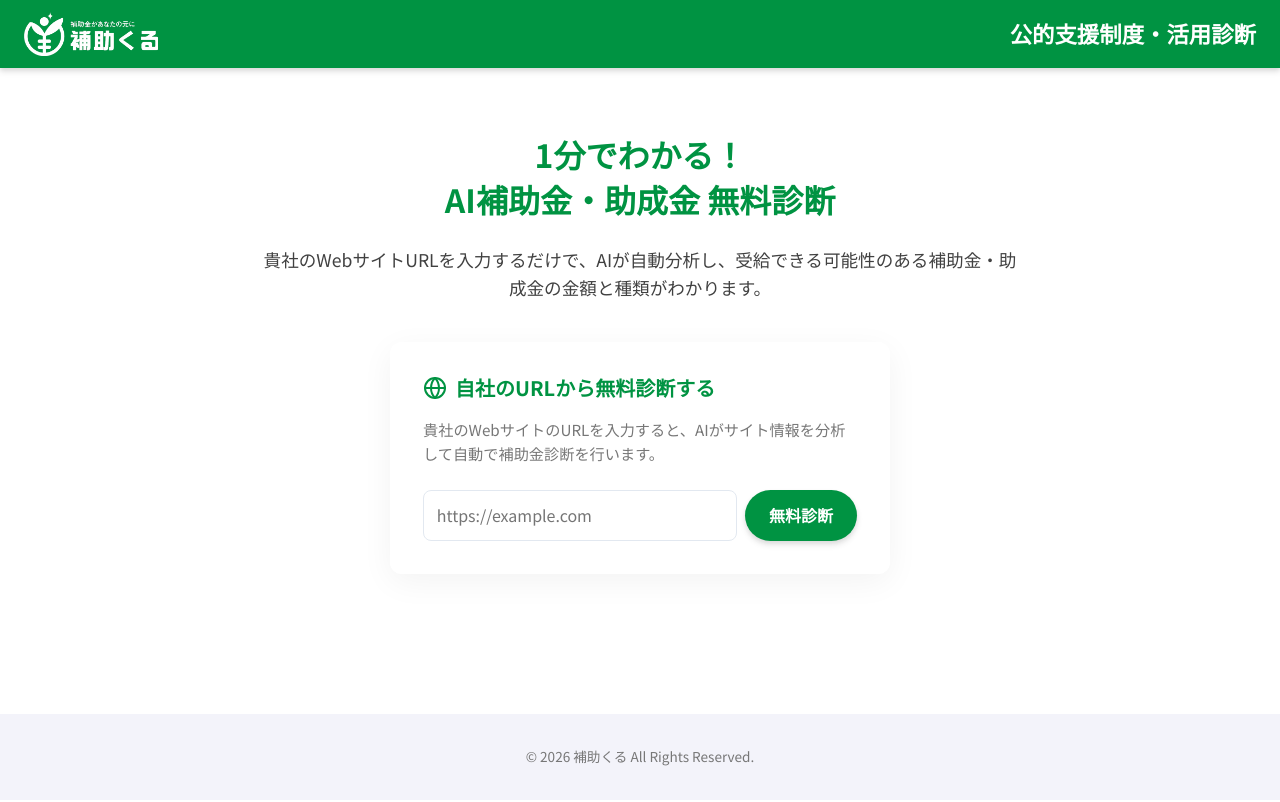
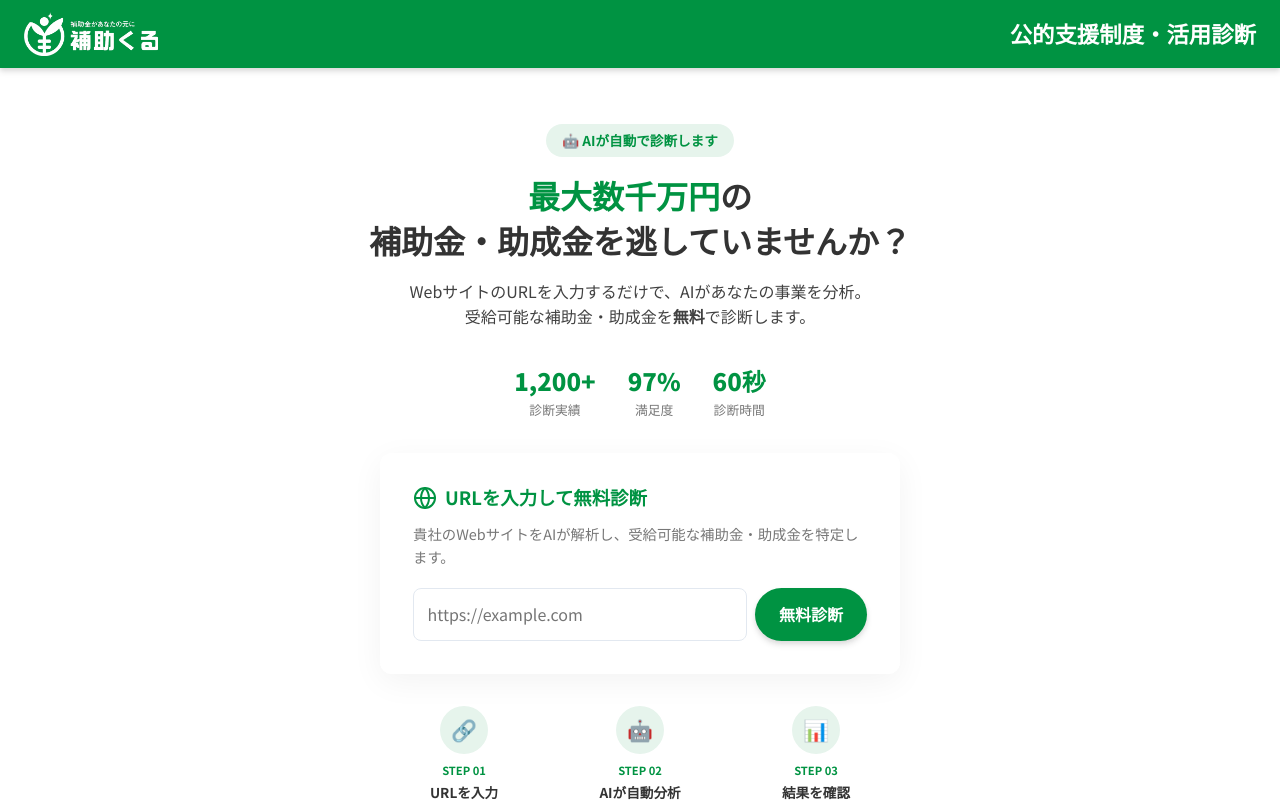
Before and after one commit to Neukomjp/hojokin-shindan, a React (Vite) app: page / in a window 1280 px wide. Shown: the top 802 px of the page. Built offline with nearby package versions, Linux system fonts and the light colour scheme; no server answers.

Commit message:
design-ui-brushup

```diff
--- a/src/App.tsx
+++ b/src/App.tsx
@@ -102,20 +102,41 @@ function App() {
 
       <main className="app-main" style={{ flex: 1, padding: '2rem 1rem' }}>
         {step === 'intro' && (
-          <div className="container text-center animate-fade-in" style={{ marginTop: '2rem' }}>
-            <h2 className="intro-title" style={{ fontSize: '2rem', marginBottom: '1.5rem', color: 'var(--color-primary)', lineHeight: 1.4 }}>
-              1分でわかる！<br/>AI補助金・助成金 無料診断
-            </h2>
-            <p className="intro-desc" style={{ marginBottom: '2.5rem', fontSize: '1.1rem', color: 'var(--color-text-body)' }}>
-              貴社のWebサイトURLを入力するだけで、AIが自動分析し、受給できる可能性のある補助金・助成金の金額と種類がわかります。
-            </p>
+          <div className="container text-center animate-fade-in" style={{ marginTop: '1.5rem' }}>
+            {/* ヒーローセクション */}
+            <div style={{ marginBottom: '2rem' }}>
+              <div style={{ display: 'inline-block', background: 'var(--color-primary-light)', padding: '0.35rem 1rem', borderRadius: 'var(--radius-full)', marginBottom: '1rem', fontSize: '0.85rem', fontWeight: 600, color: 'var(--color-primary)' }}>
+                🤖 AIが自動で診断します
+              </div>
+              <h2 className="intro-title" style={{ fontSize: '2rem', marginBottom: '1rem', color: 'var(--color-text-main)', lineHeight: 1.4 }}>
+                <span style={{ color: 'var(--color-primary)' }}>最大数千万円</span>の<br/>補助金・助成金を逃していませんか？
+              </h2>
+              <p className="intro-desc" style={{ marginBottom: '1.5rem', fontSize: '1rem', color: 'var(--color-text-body)', maxWidth: '520px', margin: '0 auto 1.5rem' }}>
+                WebサイトのURLを入力するだけで、AIがあなたの事業を分析。<br/>受給可能な補助金・助成金を<strong>無料</strong>で診断します。
+              </p>
+            </div>
 
-            <div className="glass-panel" style={{ padding: '2rem', marginBottom: '3rem', textAlign: 'left', maxWidth: '500px', margin: '0 auto' }}>
-              <h3 style={{ fontSize: '1.25rem', marginBottom: '1rem', display: 'flex', alignItems: 'center', gap: '0.5rem', color: 'var(--color-primary)' }}>
-                <Globe /> 自社のURLから無料診断する
+            {/* 信頼性指標 */}
+            <div style={{ display: 'flex', justifyContent: 'center', gap: '2rem', marginBottom: '2rem', flexWrap: 'wrap' }}>
+              {[
+                { num: '1,200+', label: '診断実績' },
+                { num: '97%', label: '満足度' },
+                { num: '60秒', label: '診断時間' },
+              ].map((item, i) => (
+                <div key={i} style={{ textAlign: 'center' }}>
+                  <p style={{ fontSize: '1.5rem', fontWeight: 900, color: 'var(--color-primary)', margin: 0 }}>{item.num}</p>
+                  <p style={{ fontSize: '0.8rem', color: 'var(--color-text-light)', margin: 0 }}>{item.label}</p>
+                </div>
+              ))}
+            </div>
+
+            {/* URL入力フォーム */}
+            <div className="glass-panel" style={{ padding: '2rem', maxWidth: '520px', margin: '0 auto 2rem', textAlign: 'left' }}>
+              <h3 style={{ fontSize: '1.15rem', marginBottom: '0.75rem', display: 'flex', alignItems: 'center', gap: '0.5rem', color: 'var(--color-primary)' }}>
+                <Globe /> URLを入力して無料診断
               </h3>
-              <p style={{ marginBottom: '1.5rem', fontSize: '0.95rem', color: 'var(--color-text-light)' }}>
-                貴社のWebサイトのURLを入力すると、AIがサイト情報を分析して自動で補助金診断を行います。
+              <p style={{ marginBottom: '1.25rem', fontSize: '0.9rem', color: 'var(--color-text-light)' }}>
+                貴社のWebサイトをAIが解析し、受給可能な補助金・助成金を特定します。
               </p>
               <form onSubmit={handleUrlSubmit} className="url-form" style={{ display: 'flex', gap: '0.5rem' }}>
                 <input
@@ -124,13 +145,39 @@ function App() {
                   onChange={(e) => setScanUrl(e.target.value)}
                   placeholder="https://example.com"
                   className="form-input"
-                  style={{ flex: 1, padding: '0.8rem' }}
+                  style={{ flex: 1, padding: '0.85rem' }}
                   required
                 />
-                <button type="submit" className="btn btn-primary" style={{ whiteSpace: 'nowrap' }}>
+                <button type="submit" className="btn btn-primary" style={{ whiteSpace: 'nowrap', padding: '0.85rem 1.5rem' }}>
                   無料診断
                 </button>
               </form>
+            </div>
+
+            {/* 3ステップ説明 */}
+            <div style={{ maxWidth: '520px', margin: '0 auto 2rem' }}>
+              <div style={{ display: 'flex', justifyContent: 'space-between', gap: '0.5rem' }}>
+                {[
+                  { step: '01', icon: '🔗', text: 'URLを入力' },
+                  { step: '02', icon: '🤖', text: 'AIが自動分析' },
+                  { step: '03', icon: '📊', text: '結果を確認' },
+                ].map((s, i) => (
+                  <div key={i} style={{ flex: 1, textAlign: 'center', position: 'relative' }}>
+                    <div style={{ width: '48px', height: '48px', borderRadius: '50%', background: 'var(--color-primary-light)', display: 'flex', alignItems: 'center', justifyContent: 'center', margin: '0 auto 0.5rem', fontSize: '1.3rem' }}>
+                      {s.icon}
+                    </div>
+                    <p style={{ fontSize: '0.7rem', color: 'var(--color-primary)', fontWeight: 700, marginBottom: '0.15rem' }}>STEP {s.step}</p>
+                    <p style={{ fontSize: '0.85rem', fontWeight: 600, color: 'var(--color-text-main)', margin: 0 }}>{s.text}</p>
+                  </div>
+                ))}
+              </div>
+            </div>
+
+            {/* 安心メッセージ */}
+            <div style={{ display: 'flex', justifyContent: 'center', gap: '1.5rem', fontSize: '0.8rem', color: 'var(--color-text-light)', marginBottom: '1rem', flexWrap: 'wrap' }}>
+              <span>🔒 SSL暗号化通信</span>
+              <span>📋 入力情報は厳重管理</span>
+              <span>💰 完全無料</span>
             </div>
           </div>
         )}
--- a/src/components/LeadForm.tsx
+++ b/src/components/LeadForm.tsx
@@ -155,11 +155,11 @@ export default function LeadForm({ onSubmit, maxAmount, answers }: Props) {
           </div>
         )}
 
-        <h2 className="text-center" style={{ marginBottom: '1rem', fontSize: '1.5rem' }}>
-          診断結果をご覧になる前に
+        <h2 className="text-center" style={{ marginBottom: '0.5rem', fontSize: '1.4rem' }}>
+          あと少しで診断結果が表示されます
         </h2>
-        <p className="text-center" style={{ marginBottom: '2rem', color: 'var(--color-text-light)' }}>
-          ご入力いただいた情報を元に、担当のコンサルタントからより詳しい制度のご案内を行わせていただく場合がございます。
+        <p className="text-center" style={{ marginBottom: '2rem', color: 'var(--color-text-light)', fontSize: '0.9rem', lineHeight: 1.7 }}>
+          より正確な診断結果と専門家からのアドバイスをお届けするため、<br/>以下の情報をご入力ください。
         </p>
 
         <form onSubmit={handleSubmit}>
@@ -209,6 +209,10 @@ export default function LeadForm({ onSubmit, maxAmount, answers }: Props) {
             <button type="submit" className="btn btn-primary btn-lg" style={{ width: '100%', maxWidth: '400px' }}>
               診断結果を見る <ChevronRight size={20} />
             </button>
+            <div style={{ display: 'flex', justifyContent: 'center', gap: '1rem', marginTop: '0.75rem', fontSize: '0.75rem', color: 'var(--color-text-light)' }}>
+              <span>🔒 情報は厳重に管理されます</span>
+              <span>📵 営業電話はしません</span>
+            </div>
           </div>
         </form>
       </div>
--- a/src/components/ResultPage.tsx
+++ b/src/components/ResultPage.tsx
@@ -194,11 +194,25 @@ export default function ResultPage({ answers, aiProposal, isUrlScan }: Props) {
         ))}
       </div>
 
-      <div className="text-center" style={{ marginTop: '3rem' }}>
-        <p style={{ marginBottom: '1rem', fontWeight: 600 }}>まずは無料で、お気軽に</p>
+      {/* CTA セクション */}
+      <div className="glass-panel" style={{ padding: '2.5rem 2rem', marginTop: '3rem', textAlign: 'center', background: 'linear-gradient(135deg, var(--color-primary-light) 0%, #fff 100%)', borderLeft: '4px solid var(--color-primary)' }}>
+        <p style={{ fontSize: '0.85rem', color: 'var(--color-primary)', fontWeight: 600, marginBottom: '0.5rem' }}>
+          ✅ 申請サポート実績多数
+        </p>
+        <h3 style={{ fontSize: '1.3rem', fontWeight: 800, color: 'var(--color-text-main)', marginBottom: '0.5rem' }}>
+          まずは無料相談から始めましょう
+        </h3>
+        <p style={{ fontSize: '0.9rem', color: 'var(--color-text-light)', marginBottom: '1.5rem', lineHeight: 1.7 }}>
+          専門のコンサルタントが、貴社に最適な申請プランを<br/>無料でご提案いたします。
+        </p>
         <a href="tel:0523878688" className="btn btn-primary btn-lg" style={{ width: '100%', maxWidth: '400px', textDecoration: 'none', display: 'inline-flex', alignItems: 'center', justifyContent: 'center', gap: '0.5rem' }}>
-          <MessageCircle size={20} /> 申請の相談をする
+          <MessageCircle size={20} /> 無料で申請の相談をする
         </a>
+        <div style={{ display: 'flex', justifyContent: 'center', gap: '1.5rem', marginTop: '1rem', fontSize: '0.78rem', color: 'var(--color-text-light)' }}>
+          <span>📞 平日 9:00-18:00</span>
+          <span>💬 相談無料</span>
+          <span>📝 着手金0円</span>
+        </div>
       </div>
     </div>
   );
```
